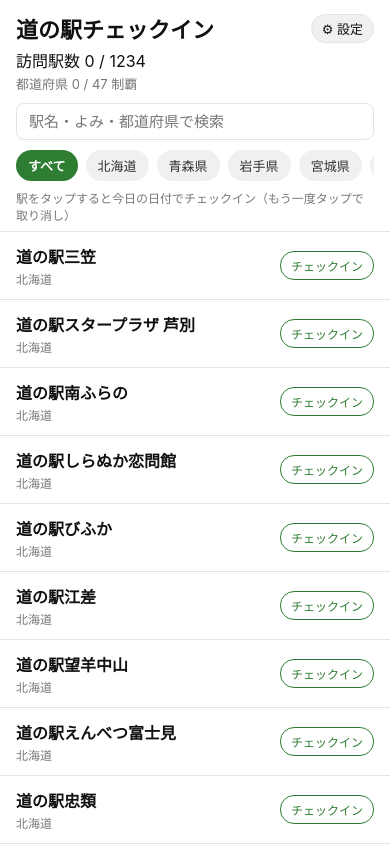
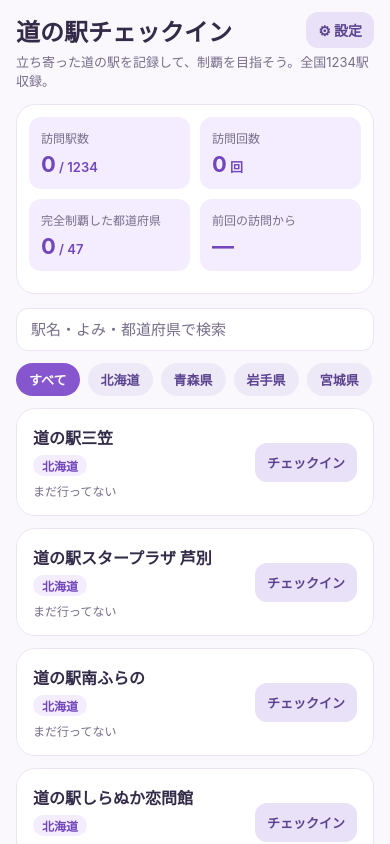
Before and after one commit to hystericdolls-hue/michinoeki-checkin-native, a React Native app: screen / in a window 390 px wide. Built offline with nearby package versions, Linux system fonts and the light colour scheme.

Commit message:
UIをWeb版デザインに刷新（紫基調・統計カード・制覇バー・カード型リスト）

```diff
--- a/App.js
+++ b/App.js
@@ -22,8 +22,10 @@ const OLD_STORAGE_KEY = 'michinoeki-native-v1';
 const THEME_KEY = 'michinoeki-native-theme';
 
 const PREFS = [];
+const PREF_TOTAL = {};
 for (const s of STATIONS) {
   if (!PREFS.includes(s.pref)) PREFS.push(s.pref);
+  PREF_TOTAL[s.pref] = (PREF_TOTAL[s.pref] || 0) + 1;
 }
 
 function stationKey(name, pref) {
@@ -70,17 +72,18 @@ function convertOldRecords(records) {
 }
 
 // バックアップJSON（Web版互換）を entries 配列に変換。失敗したら null
+// 日付不明の記録（date なし）は date:'' として取り込む
 function parseBackup(text) {
   try {
     const d = JSON.parse(text);
     if (d && Array.isArray(d.entries)) {
       return d.entries
-        .filter((e) => e && e.name && e.pref && e.date)
+        .filter((e) => e && e.name && e.pref)
         .map((e) => ({
-          id: e.id || 'imp-' + e.pref + '-' + e.name + '-' + e.date,
+          id: e.id || 'imp-' + e.pref + '-' + e.name + '-' + (e.date || 'unknown'),
           name: e.name,
           pref: e.pref,
-          date: e.date,
+          date: e.date || '',
           memo: e.memo || '',
         }));
     }
@@ -90,6 +93,34 @@ function parseBackup(text) {
     return null;
   }
   return null;
+}
+
+// 都道府県ごとの訪問済み駅数
+function visitedByPref(entries) {
+  const map = {};
+  for (const e of entries) {
+    if (!map[e.pref]) map[e.pref] = new Set();
+    map[e.pref].add(e.name);
+  }
+  return map;
+}
+
+// 完全制覇した都道府県の数（その県の全駅を訪問）
+function countConquered(entries) {
+  const byPref = visitedByPref(entries);
+  let n = 0;
+  for (const p of PREFS) {
+    if (byPref[p] && PREF_TOTAL[p] && byPref[p].size >= PREF_TOTAL[p]) n += 1;
+  }
+  return n;
+}
+
+// 都道府県別の進み具合（訪問のある県だけ、進み具合の高い順）
+function prefProgress(entries) {
+  const byPref = visitedByPref(entries);
+  return PREFS.filter((p) => byPref[p])
+    .map((p) => ({ pref: p, got: byPref[p].size, total: PREF_TOTAL[p] || 0 }))
+    .sort((a, b) => b.got / b.total - a.got / a.total || b.got - a.got);
 }
 
 export default function App() {
@@ -140,27 +171,29 @@ export default function App() {
     const map = {};
     for (const e of entries) {
       const k = stationKey(e.name, e.pref);
-      if (!map[k]) map[k] = { count: 0, last: '', hasToday: false };
+      if (!map[k]) map[k] = { count: 0, last: '', hasToday: false, hasUnknown: false };
       map[k].count += 1;
+      if (e.date) {
         if (e.date > map[k].last) map[k].last = e.date;
         if (e.date === today) map[k].hasToday = true;
+      } else {
+        map[k].hasUnknown = true;
+      }
     }
     return map;
   }, [entries, today]);
 
   const visitedCount = Object.keys(stationStats).length;
-  const conqueredPrefs = useMemo(() => {
-    const set = new Set();
-    for (const e of entries) set.add(e.pref);
-    return set.size;
-  }, [entries]);
+  const conquered = useMemo(() => countConquered(entries), [entries]);
+  const progress = useMemo(() => prefProgress(entries), [entries]);
 
   const lastDate = useMemo(() => {
     let last = '';
-    for (const e of entries) if (e.date > last) last = e.date;
+    for (const e of entries) if (e.date && e.date > last) last = e.date;
     return last;
   }, [entries]);
   const since = daysSince(lastDate);
+  const lastLabel = !lastDate ? '—' : since === 0 ? '今日' : since + '日前';
 
   const filtered = useMemo(() => {
     const q = query.trim();
@@ -172,8 +205,7 @@ export default function App() {
   }, [query, prefFilter]);
 
   function toggleStation(station) {
-    const k = stationKey(station.name, station.pref);
-    const st = stationStats[k];
+    const st = stationStats[stationKey(station.name, station.pref)];
     if (st && st.hasToday) {
       setEntries((prev) =>
         prev.filter(
@@ -230,29 +262,78 @@ export default function App() {
 
   const styles = useMemo(() => makeStyles(C), [C]);
 
+  function renderProgress() {
+    if (progress.length === 0) return null;
+    return (
+      <View style={styles.card}>
+        <Text style={styles.cardTitle}>都道府県別の進み具合</Text>
+        {progress.map((r) => {
+          const full = r.total > 0 && r.got >= r.total;
+          const pct = r.total ? Math.min(100, Math.round((r.got / r.total) * 100)) : 0;
+          return (
+            <View key={r.pref} style={styles.prow}>
+              <View style={styles.ptop}>
+                <Text style={styles.prowName}>
+                  {r.pref}
+                  {full ? ' 🏆' : ''}
+                </Text>
+                <Text style={styles.prowCount}>
+                  {r.got} / {r.total}駅{full ? ' 完全制覇！' : ''}
+                </Text>
+              </View>
+              <View style={styles.barTrack}>
+                <View
+                  style={[
+                    styles.barFill,
+                    { width: pct + '%', backgroundColor: full ? C.barFull : C.barFill },
+                  ]}
+                />
+              </View>
+            </View>
+          );
+        })}
+      </View>
+    );
+  }
+
   function renderItem({ item }) {
     const st = stationStats[stationKey(item.name, item.pref)];
     const visited = !!st;
     return (
       <TouchableOpacity
-        style={[styles.row, visited && styles.rowVisited]}
+        style={styles.stationCard}
         onPress={() => toggleStation(item)}
         activeOpacity={0.7}
       >
         <View style={styles.rowText}>
+          <View style={styles.nameRow}>
             <Text style={styles.name}>{item.name}</Text>
+          </View>
+          <View style={styles.badgeRow}>
+            <View style={styles.badge}>
+              <Text style={styles.badgeText}>{item.pref}</Text>
+            </View>
+            {visited && st.count > 1 ? (
+              <View style={styles.badgeGold}>
+                <Text style={styles.badgeGoldText}>通算{st.count}回</Text>
+              </View>
+            ) : null}
+          </View>
           <Text style={styles.sub}>
-            {item.pref}
-            {visited ? ' ・ ' + st.count + '回訪問 ・ 最終 ' + st.last : ''}
+            {visited
+              ? st.last
+                ? '最終訪問 ' + st.last
+                : '日付不明の記録'
+              : 'まだ行ってない'}
           </Text>
         </View>
         {st && st.hasToday ? (
-          <View style={styles.badgeDone}>
-            <Text style={styles.badgeDoneText}>✓ 今日</Text>
+          <View style={styles.btnDone}>
+            <Text style={styles.btnDoneText}>✓ 今日</Text>
           </View>
         ) : (
-          <View style={styles.badge}>
-            <Text style={styles.badgeText}>チェックイン</Text>
+          <View style={styles.btnCheckin}>
+            <Text style={styles.btnCheckinText}>チェックイン</Text>
           </View>
         )}
       </TouchableOpacity>
@@ -264,19 +345,44 @@ export default function App() {
       <View style={styles.header}>
         <View style={styles.headerTop}>
           <Text style={styles.title}>道の駅チェックイン</Text>
-          <TouchableOpacity style={styles.gearBtn} onPress={() => setSettingsOpen(true)}>
-            <Text style={styles.gearText}>⚙ 設定</Text>
+          <TouchableOpacity style={styles.subBtn} onPress={() => setSettingsOpen(true)}>
+            <Text style={styles.subBtnText}>⚙ 設定</Text>
           </TouchableOpacity>
         </View>
-        <Text style={styles.count}>
-          訪問駅数 {visitedCount} / {STATIONS.length}
+        <Text style={styles.tagline}>
+          立ち寄った道の駅を記録して、制覇を目指そう。全国{STATIONS.length}駅収録。
         </Text>
-        <Text style={styles.stats}>
-          都道府県 {conqueredPrefs} / {PREFS.length} 制覇
-          {lastDate
-            ? ' ・ 前回の訪問 ' + lastDate + (since !== null ? '（' + since + '日前）' : '')
-            : ''}
+        <View style={styles.statsCard}>
+          <View style={styles.statsRow}>
+            <View style={styles.stat}>
+              <Text style={styles.statLabel}>訪問駅数</Text>
+              <Text style={styles.statNum}>
+                {visitedCount}
+                <Text style={styles.statUnit}> / {STATIONS.length}</Text>
               </Text>
+            </View>
+            <View style={styles.stat}>
+              <Text style={styles.statLabel}>訪問回数</Text>
+              <Text style={styles.statNum}>
+                {entries.length}
+                <Text style={styles.statUnit}> 回</Text>
+              </Text>
+            </View>
+          </View>
+          <View style={styles.statsRow}>
+            <View style={styles.stat}>
+              <Text style={styles.statLabel}>完全制覇した都道府県</Text>
+              <Text style={styles.statNum}>
+                {conquered}
+                <Text style={styles.statUnit}> / {PREFS.length}</Text>
+              </Text>
+            </View>
+            <View style={styles.stat}>
+              <Text style={styles.statLabel}>前回の訪問から</Text>
+              <Text style={styles.statNum}>{lastLabel}</Text>
+            </View>
+          </View>
+        </View>
         <TextInput
           style={styles.search}
           placeholder="駅名・よみ・都道府県で検索"
@@ -302,27 +408,28 @@ export default function App() {
             </TouchableOpacity>
           ))}
         </ScrollView>
-        <Text style={styles.hint}>
-          駅をタップすると今日の日付でチェックイン（もう一度タップで取り消し）
-        </Text>
       </View>
       <FlatList
         data={filtered}
         keyExtractor={(item) => stationKey(item.name, item.pref)}
         renderItem={renderItem}
+        ListHeaderComponent={renderProgress}
         ListEmptyComponent={
           <Text style={styles.empty}>条件に合う駅がありません</Text>
         }
+        contentContainerStyle={styles.listContent}
       />
       <Modal visible={settingsOpen} animationType="slide" onRequestClose={() => setSettingsOpen(false)}>
         <SafeAreaView style={styles.container}>
-          <View style={styles.modalBody}>
+          <ScrollView contentContainerStyle={styles.modalBody}>
             <Text style={styles.modalTitle}>設定・バックアップ</Text>
+            <View style={styles.card}>
+              <Text style={styles.cardTitle}>バックアップ</Text>
               <Text style={styles.note}>
                 記録はこの端末の中にだけ保存されます。機種変更などで消えないよう、ときどき書き出して保管してください。Web版のバックアップも読み込めます。
               </Text>
-            <TouchableOpacity style={styles.actionBtn} onPress={exportBackup}>
-              <Text style={styles.actionText}>⬇️ バックアップを書き出す</Text>
+              <TouchableOpacity style={styles.primaryBtn} onPress={exportBackup}>
+                <Text style={styles.primaryBtnText}>⬇️ バックアップを書き出す</Text>
               </TouchableOpacity>
               <Text style={styles.label}>バックアップを読み込む（下に貼り付け）</Text>
               <TextInput
@@ -333,24 +440,25 @@ export default function App() {
                 onChangeText={setImportText}
                 multiline
               />
-            <TouchableOpacity style={styles.actionBtn} onPress={importBackup}>
-              <Text style={styles.actionText}>⬆️ 読み込む（今の記録と置き換え）</Text>
+              <TouchableOpacity style={styles.subBtnWide} onPress={importBackup}>
+                <Text style={styles.subBtnText}>⬆️ 読み込む（今の記録と置き換え）</Text>
               </TouchableOpacity>
-            <TouchableOpacity style={styles.actionBtn} onPress={toggleTheme}>
-              <Text style={styles.actionText}>
+            </View>
+            <View style={styles.card}>
+              <Text style={styles.cardTitle}>表示</Text>
+              <TouchableOpacity style={styles.subBtnWide} onPress={toggleTheme}>
+                <Text style={styles.subBtnText}>
                   {dark ? '☀️ ライトモードにする' : '🌙 ダークモードにする'}
                 </Text>
               </TouchableOpacity>
-            <TouchableOpacity
-              style={[styles.actionBtn, styles.closeBtn]}
-              onPress={() => setSettingsOpen(false)}
-            >
-              <Text style={styles.actionText}>閉じる</Text>
+            </View>
+            <TouchableOpacity style={styles.primaryBtn} onPress={() => setSettingsOpen(false)}>
+              <Text style={styles.primaryBtnText}>閉じる</Text>
             </TouchableOpacity>
             <Text style={styles.note}>
               駅データは国土交通省「道の駅」一覧（2026年9月4日現在・全1,234駅）をもとに作成しています。制作：Happy Monster Select
             </Text>
-          </View>
+          </ScrollView>
         </SafeAreaView>
       </Modal>
     </SafeAreaView>
@@ -358,140 +466,216 @@ export default function App() {
 }
 
 const LIGHT = {
-  bg: '#ffffff',
-  text: '#111111',
-  muted: '#777777',
-  border: '#e3e3e3',
+  page: '#faf8fc',
+  card: '#ffffff',
+  border: '#ece4f6',
+  text: '#332b47',
+  muted: '#776d89',
+  statBg: '#f4edff',
+  statNum: '#7247bc',
+  primary: '#8656cf',
+  subBg: '#e9e1f7',
+  subText: '#5b4390',
+  badgeBg: '#f4edff',
+  badgeText: '#7247bc',
+  goldBg: '#fff3cf',
+  goldText: '#9a6b00',
+  barTrack: '#f0eaf9',
+  barFill: '#8656cf',
+  barFull: '#e6a817',
   inputBg: '#ffffff',
-  visitedBg: '#eef7ee',
-  chipBg: '#f0f0f0',
-  chipText: '#333333',
-  chipActiveBg: '#2e7d32',
-  chipActiveText: '#ffffff',
-  badgeBorder: '#2e7d32',
-  badgeText: '#2e7d32',
-  btnBg: '#f0f0f0',
+  chipBg: '#eee9f7',
 };
 
 const DARK = {
-  bg: '#121212',
-  text: '#f0f0f0',
-  muted: '#999999',
-  border: '#333333',
-  inputBg: '#1e1e1e',
-  visitedBg: '#1d2b1d',
-  chipBg: '#262626',
-  chipText: '#dddddd',
-  chipActiveBg: '#2e7d32',
-  chipActiveText: '#ffffff',
-  badgeBorder: '#66bb6a',
-  badgeText: '#66bb6a',
-  btnBg: '#262626',
+  page: '#17131f',
+  card: '#241c33',
+  border: '#3a2f52',
+  text: '#f2eefc',
+  muted: '#a79bbb',
+  statBg: '#2e2444',
+  statNum: '#c4aef0',
+  primary: '#8656cf',
+  subBg: '#3a2f52',
+  subText: '#d9ccf5',
+  badgeBg: '#2e2444',
+  badgeText: '#c4aef0',
+  goldBg: '#4a3a10',
+  goldText: '#ffd968',
+  barTrack: '#17131f',
+  barFill: '#8656cf',
+  barFull: '#e6a817',
+  inputBg: '#241c33',
+  chipBg: '#2e2444',
 };
 
 function makeStyles(C) {
   return StyleSheet.create({
-    container: { flex: 1, backgroundColor: C.bg },
-    header: {
-      paddingHorizontal: 16,
-      paddingTop: 12,
-      paddingBottom: 8,
-      borderBottomWidth: 1,
-      borderBottomColor: C.border,
-    },
+    container: { flex: 1, backgroundColor: C.page },
+    header: { paddingHorizontal: 16, paddingTop: 12 },
     headerTop: {
       flexDirection: 'row',
       justifyContent: 'space-between',
       alignItems: 'center',
     },
-    title: { fontSize: 22, fontWeight: 'bold', color: C.text },
-    gearBtn: {
-      borderWidth: 1,
-      borderColor: C.border,
-      borderRadius: 16,
-      paddingHorizontal: 10,
-      paddingVertical: 4,
-      backgroundColor: C.chipBg,
-    },
-    gearText: { fontSize: 13, color: C.text },
-    count: { fontSize: 16, marginTop: 4, color: C.text },
-    stats: { fontSize: 13, marginTop: 2, color: C.muted },
-    search: {
-      marginTop: 10,
-      borderWidth: 1,
-      borderColor: C.border,
-      borderRadius: 8,
+    title: { fontSize: 24, fontWeight: 'bold', color: C.text },
+    tagline: { fontSize: 13, color: C.muted, marginTop: 4 },
+    subBtn: {
+      backgroundColor: C.subBg,
+      borderRadius: 12,
       paddingHorizontal: 12,
       paddingVertical: 8,
-      fontSize: 15,
-      color: C.text,
-      backgroundColor: C.inputBg,
     },
-    chips: { marginTop: 10 },
-    chipsInner: { paddingRight: 8 },
-    chip: {
-      backgroundColor: C.chipBg,
-      borderRadius: 16,
-      paddingHorizontal: 12,
-      paddingVertical: 6,
-      marginRight: 8,
-    },
-    chipActive: { backgroundColor: C.chipActiveBg },
-    chipText: { fontSize: 13, color: C.chipText },
-    chipTextActive: { color: C.chipActiveText, fontWeight: 'bold' },
-    hint: { fontSize: 12, color: C.muted, marginTop: 8 },
-    row: {
-      flexDirection: 'row',
-      alignItems: 'center',
-      paddingHorizontal: 16,
-      paddingVertical: 12,
-      borderBottomWidth: 1,
-      borderBottomColor: C.border,
-    },
-    rowVisited: { backgroundColor: C.visitedBg },
-    rowText: { flex: 1 },
-    name: { fontSize: 16, fontWeight: '600', color: C.text },
-    sub: { fontSize: 12, color: C.muted, marginTop: 2 },
-    badge: {
-      borderWidth: 1,
-      borderColor: C.badgeBorder,
-      borderRadius: 14,
-      paddingHorizontal: 10,
-      paddingVertical: 5,
-    },
-    badgeText: { fontSize: 12, color: C.badgeText },
-    badgeDone: {
-      backgroundColor: '#2e7d32',
-      borderRadius: 14,
-      paddingHorizontal: 10,
-      paddingVertical: 5,
-    },
-    badgeDoneText: { fontSize: 12, color: '#ffffff', fontWeight: 'bold' },
-    empty: { textAlign: 'center', color: C.muted, marginTop: 32, fontSize: 14 },
-    modalBody: { flex: 1, padding: 20 },
-    modalTitle: { fontSize: 20, fontWeight: 'bold', color: C.text, marginBottom: 8 },
-    note: { fontSize: 13, color: C.muted, lineHeight: 19, marginVertical: 8 },
-    label: { fontSize: 14, fontWeight: '600', color: C.text, marginTop: 16, marginBottom: 6 },
-    importBox: {
-      borderWidth: 1,
-      borderColor: C.border,
-      borderRadius: 8,
-      backgroundColor: C.inputBg,
-      color: C.text,
-      minHeight: 110,
-      padding: 10,
-      fontSize: 12,
-      textAlignVertical: 'top',
-    },
-    actionBtn: {
-      backgroundColor: C.btnBg,
-      borderRadius: 10,
+    subBtnWide: {
+      backgroundColor: C.subBg,
+      borderRadius: 12,
       paddingVertical: 12,
       paddingHorizontal: 14,
       marginTop: 12,
       alignItems: 'center',
     },
-    closeBtn: { marginTop: 24 },
-    actionText: { fontSize: 15, color: C.text, fontWeight: '600' },
+    subBtnText: { fontSize: 14, fontWeight: '700', color: C.subText },
+    statsCard: {
+      backgroundColor: C.card,
+      borderWidth: 1,
+      borderColor: C.border,
+      borderRadius: 19,
+      padding: 12,
+      marginTop: 14,
+    },
+    statsRow: { flexDirection: 'row', gap: 10, marginBottom: 10 },
+    stat: {
+      flex: 1,
+      backgroundColor: C.statBg,
+      borderRadius: 12,
+      padding: 12,
+    },
+    statLabel: { fontSize: 12, color: C.muted },
+    statNum: { fontSize: 22, fontWeight: 'bold', color: C.statNum, marginTop: 5 },
+    statUnit: { fontSize: 13, fontWeight: '600' },
+    search: {
+      marginTop: 14,
+      borderWidth: 1,
+      borderColor: C.border,
+      borderRadius: 12,
+      paddingHorizontal: 14,
+      paddingVertical: 11,
+      fontSize: 15,
+      color: C.text,
+      backgroundColor: C.inputBg,
+    },
+    chips: { marginTop: 12 },
+    chipsInner: { paddingRight: 8 },
+    chip: {
+      backgroundColor: C.chipBg,
+      borderRadius: 999,
+      paddingHorizontal: 13,
+      paddingVertical: 7,
+      marginRight: 8,
+    },
+    chipActive: { backgroundColor: C.primary },
+    chipText: { fontSize: 13, fontWeight: '600', color: C.subText },
+    chipTextActive: { color: '#ffffff' },
+    listContent: { paddingHorizontal: 16, paddingBottom: 24 },
+    card: {
+      backgroundColor: C.card,
+      borderWidth: 1,
+      borderColor: C.border,
+      borderRadius: 19,
+      padding: 18,
+      marginTop: 15,
+    },
+    cardTitle: { fontSize: 16, fontWeight: 'bold', color: C.text, marginBottom: 6 },
+    prow: {
+      paddingVertical: 10,
+      borderBottomWidth: 1,
+      borderBottomColor: C.barTrack,
+    },
+    ptop: {
+      flexDirection: 'row',
+      justifyContent: 'space-between',
+      alignItems: 'center',
+    },
+    prowName: { fontSize: 15, fontWeight: 'bold', color: C.text },
+    prowCount: { fontSize: 14, color: C.muted },
+    barTrack: {
+      height: 8,
+      backgroundColor: C.barTrack,
+      borderRadius: 99,
+      marginTop: 7,
+      overflow: 'hidden',
+    },
+    barFill: { height: '100%', borderRadius: 99 },
+    stationCard: {
+      flexDirection: 'row',
+      alignItems: 'center',
+      backgroundColor: C.card,
+      borderWidth: 1,
+      borderColor: C.border,
+      borderRadius: 19,
+      padding: 16,
+      marginTop: 12,
+    },
+    rowText: { flex: 1 },
+    nameRow: { flexDirection: 'row', alignItems: 'center' },
+    name: { fontSize: 16, fontWeight: '700', color: C.text, flexShrink: 1 },
+    badgeRow: { flexDirection: 'row', marginTop: 6 },
+    badge: {
+      backgroundColor: C.badgeBg,
+      borderRadius: 999,
+      paddingHorizontal: 9,
+      paddingVertical: 2,
+      marginRight: 6,
+    },
+    badgeText: { fontSize: 12, fontWeight: '700', color: C.badgeText },
+    badgeGold: {
+      backgroundColor: C.goldBg,
+      borderRadius: 999,
+      paddingHorizontal: 9,
+      paddingVertical: 2,
+    },
+    badgeGoldText: { fontSize: 12, fontWeight: '700', color: C.goldText },
+    sub: { fontSize: 12, color: C.muted, marginTop: 6 },
+    btnCheckin: {
+      backgroundColor: C.subBg,
+      borderRadius: 12,
+      paddingHorizontal: 12,
+      paddingVertical: 10,
+      marginLeft: 10,
+    },
+    btnCheckinText: { fontSize: 13, fontWeight: '700', color: C.subText },
+    btnDone: {
+      backgroundColor: C.primary,
+      borderRadius: 12,
+      paddingHorizontal: 12,
+      paddingVertical: 10,
+      marginLeft: 10,
+    },
+    btnDoneText: { fontSize: 13, fontWeight: '700', color: '#ffffff' },
+    empty: { textAlign: 'center', color: C.muted, marginTop: 32, fontSize: 14 },
+    modalBody: { padding: 16, paddingBottom: 32 },
+    modalTitle: { fontSize: 22, fontWeight: 'bold', color: C.text, marginTop: 8 },
+    note: { fontSize: 13, color: C.muted, lineHeight: 19, marginVertical: 8 },
+    label: { fontSize: 14, fontWeight: '700', color: C.text, marginTop: 16, marginBottom: 6 },
+    importBox: {
+      borderWidth: 1,
+      borderColor: C.border,
+      borderRadius: 12,
+      backgroundColor: C.inputBg,
+      color: C.text,
+      minHeight: 110,
+      padding: 12,
+      fontSize: 12,
+      textAlignVertical: 'top',
+    },
+    primaryBtn: {
+      backgroundColor: C.primary,
+      borderRadius: 12,
+      paddingVertical: 14,
+      paddingHorizontal: 16,
+      marginTop: 14,
+      alignItems: 'center',
+    },
+    primaryBtnText: { fontSize: 15, fontWeight: '700', color: '#ffffff' },
   });
 }
```
Also changed, not shown: 1 other file (tests, documents, lock files or other folders). Lines whose indentation alone changed are shown as unchanged.
